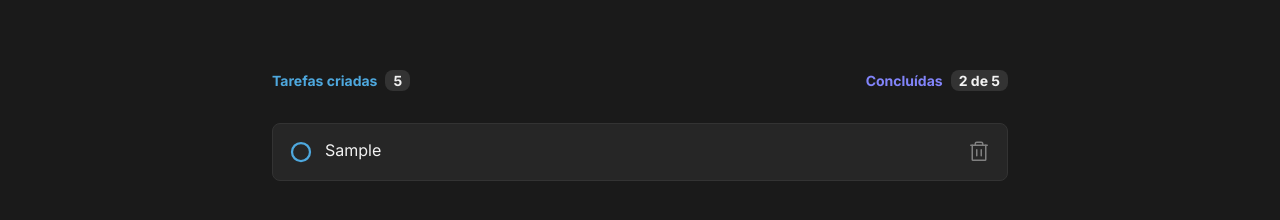
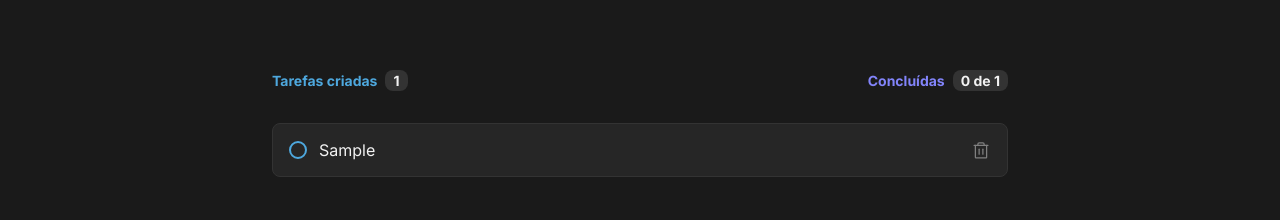
Before and after one commit to Sathosk/To-do-React, a React (Vite) app: page / in a window 1280 px wide. Both pictures are taken after typing "Sample" into the empty fields and a click on the button "Criar". Shown: the part 248-468 px from the top of the page. Built offline with nearby package versions, Linux system fonts and the light colour scheme.

Commit message:
finished todo

```diff
--- a/src/App.tsx
+++ b/src/App.tsx
@@ -5,7 +5,6 @@ import { useState, useEffect } from 'react';
 
 import './global.css';
 import styles from './App.module.css'
-import { Task } from './components/Task';
 
 interface DataArray {
     createdAt: string
@@ -14,14 +13,34 @@ interface DataArray {
 }
 
 function App() {
-    const [taskList, setTaskList] = useState<DataArray[]>([]);
+    // Load tasks from local storage on mount
+    const [taskList, setTaskList] = useState<DataArray[]>(() => {
+        const storedTasks = localStorage.getItem('taskList');
+        return storedTasks ? JSON.parse(storedTasks) : [];
+    });
 
-    // useEffect(() => {
-    //     console.log(taskList);
-    // }, [taskList])
+    // Save tasks to local storage whenever taskList changes
+    useEffect(() => {
+        localStorage.setItem('taskList', JSON.stringify(taskList));
+    }, [taskList]);
 
     function addNewTask(obj: DataArray) {
         setTaskList(state => [...state, obj])
+    }
+
+    function handleChecked(createdAt: string) {
+        const updatedList = taskList.map(task => {
+            if (task.createdAt === createdAt) {
+                return {
+                  ...task,
+                  isCompleted: !task.isCompleted
+                };
+              }
+
+            return task;
+        })
+
+        setTaskList(updatedList);
     }
 
     function deleteTask(createdAt: string) {
@@ -29,7 +48,7 @@ function App() {
             return task.createdAt !== createdAt;
         })
 
-        setTaskList(updatedTaskList)
+        setTaskList(updatedTaskList);
     }
 
     return (
@@ -37,7 +56,11 @@ function App() {
             <Header />
             <main className={styles.wrapper}>
                 <NewTask addNewTask={addNewTask}/>
-                <TasksContainer taskList={taskList} deleteTask={deleteTask}/>
+                <TasksContainer
+                    taskList={taskList}
+                    deleteTask={deleteTask}
+                    handleChecked={handleChecked}
+                />
             </main>
         </div>
     )
--- a/src/components/NewTask.tsx
+++ b/src/components/NewTask.tsx
@@ -41,6 +41,7 @@ export function NewTask({addNewTask}: Props) {
                 name='taskText'
                 value={newTask}
                 placeholder='Adicionar uma nova tarefa'
+                required
                 className={styles.taskInput}
             />
             <button type='submit'>
--- a/src/components/Task.module.css
+++ b/src/components/Task.module.css
@@ -1,6 +1,7 @@
 .activeTasks {
     display: flex;
     justify-content: space-between;
+    align-items: center;
     padding: 1rem;
     gap: 0.75rem;
     border: 1px solid var(--gray-400);
@@ -19,9 +20,40 @@
 
 .button {
     border: none;
-    height: 24px;
+    height: auto;
     background: transparent;
     cursor: pointer;
+    transition: background 0.6s;
+}
+
+.button:hover {
+    opacity: 0.5;
+}
+
+.trash {
+    height: 18px;
+}
+
+
+.check {
+    display: flex;
+    align-items: center;
+    justify-content: center;
+    border: 2px solid var(--blue);
+    border-radius: 50%;
+    height: 1.125rem;
+    width: 1.125rem;
+}
+
+.checkCompleted {
+    border: 2px solid var(--purple-dark);
+    color: var(--gray-100);
+    background: var(--purple-dark);
+}
+
+.completedText {
+    color: var(--gray-300);
+    text-decoration: line-through;
 }
 
 .activeTasks .button:last-child {
@@ -36,3 +68,10 @@
 .notCompleted {
     color: var(--blue);
 }
+
+.isCompleted {
+    color: var(--gray-100);
+    background-color: var(--purple-dark);
+    border-radius: 50%;
+    padding: 4px;
+}
--- a/src/components/Task.tsx
+++ b/src/components/Task.tsx
@@ -10,19 +10,42 @@ interface DataArray {
 interface TaskProp {
     taskList: DataArray
     deleteTask: (createdAt: string) => void;
+    handleChecked: (createdAt: string) => void;
 }
 
-export function Task({ taskList, deleteTask }: TaskProp) {
+export function Task({ taskList, deleteTask, handleChecked }: TaskProp) {
+
 
 
     return (
         <li className={styles.activeTasks}>
-            <button className={styles.button}>
-                <Circle className={styles.notCompleted} weight='bold' size={24}/>
-            </button>
-            <p className={styles.taskText}>{ taskList.text }</p>
-            <button className={styles.button} onClick={() => deleteTask(taskList.createdAt)}>
-                <Trash size={24}/>
+            {taskList.isCompleted ? (
+                <>
+                    <button
+                        className={`${styles.check} ${styles.button} ${styles.checkCompleted}`}
+                        onClick={() => handleChecked(taskList.createdAt)}>
+                            <Check weight='bold' size={12}/>
+                    </button>
+                    <p className={`${styles.taskText} ${styles.completedText}`}>
+                        { taskList.text }
+                    </p>
+                </>
+            ) : (
+                <>
+                    <button
+                        className={`${styles.check} ${styles.button}`}
+                        onClick={() => handleChecked(taskList.createdAt)}>
+                    </button>
+                    <p className={styles.taskText}>
+                        { taskList.text }
+                    </p>
+                </>
+
+            )}
+            <button
+                className={`${styles.button} ${styles.trash}`}
+                onClick={() => deleteTask(taskList.createdAt)}>
+                    <Trash size={20}/>
             </button>
         </li>
     )
--- a/src/components/TasksContainer.tsx
+++ b/src/components/TasksContainer.tsx
@@ -11,19 +11,26 @@ interface DataArray {
 interface TaskListProp {
     taskList: DataArray[]
     deleteTask: (createdAt: string) => void;
+    handleChecked: (createdAt: string) => void;
 }
 
-export function TasksContainer({ taskList, deleteTask }: TaskListProp) {
+export function TasksContainer({ taskList, deleteTask, handleChecked }: TaskListProp) {
+    const completedTasks = taskList.filter(task => task.isCompleted);
+
     return (
         <section className={styles.tasksWrapper}>
             <header className={styles.tasksHeader}>
                 <p className={styles.tasksTracker}>
                     Tarefas criadas
-                    <span className={styles.tasksCounter}>5</span>
+                    <span className={styles.tasksCounter}>
+                        {taskList.length}
+                    </span>
                 </p>
                 <p className={styles.tasksTracker}>
                     Concluídas
-                    <span className={styles.tasksCounter}>2 de 5</span>
+                    <span className={styles.tasksCounter}>
+                        {completedTasks.length} de {taskList.length}
+                    </span>
                 </p>
             </header>
 
@@ -37,6 +44,7 @@ export function TasksContainer({ taskList, deleteTask }: TaskListProp) {
                                 key={task.createdAt}
                                 taskList={task}
                                 deleteTask={deleteTask}
+                                handleChecked={handleChecked}
                             />
                         )
                     )}
```
